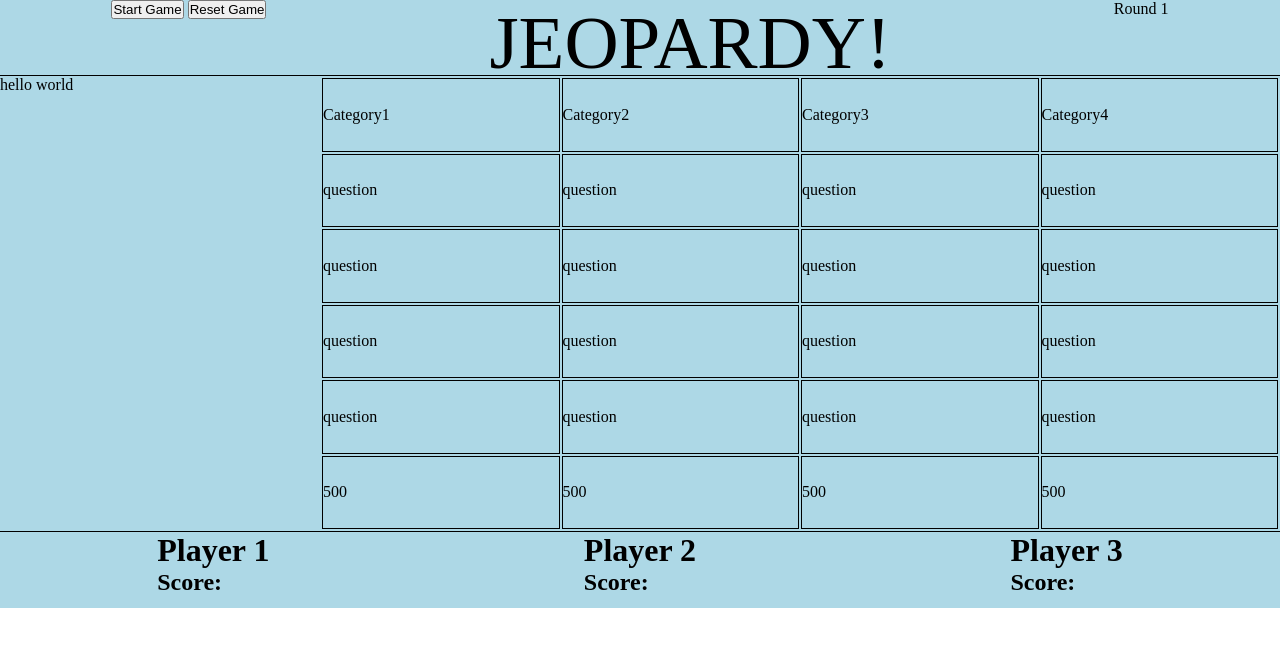
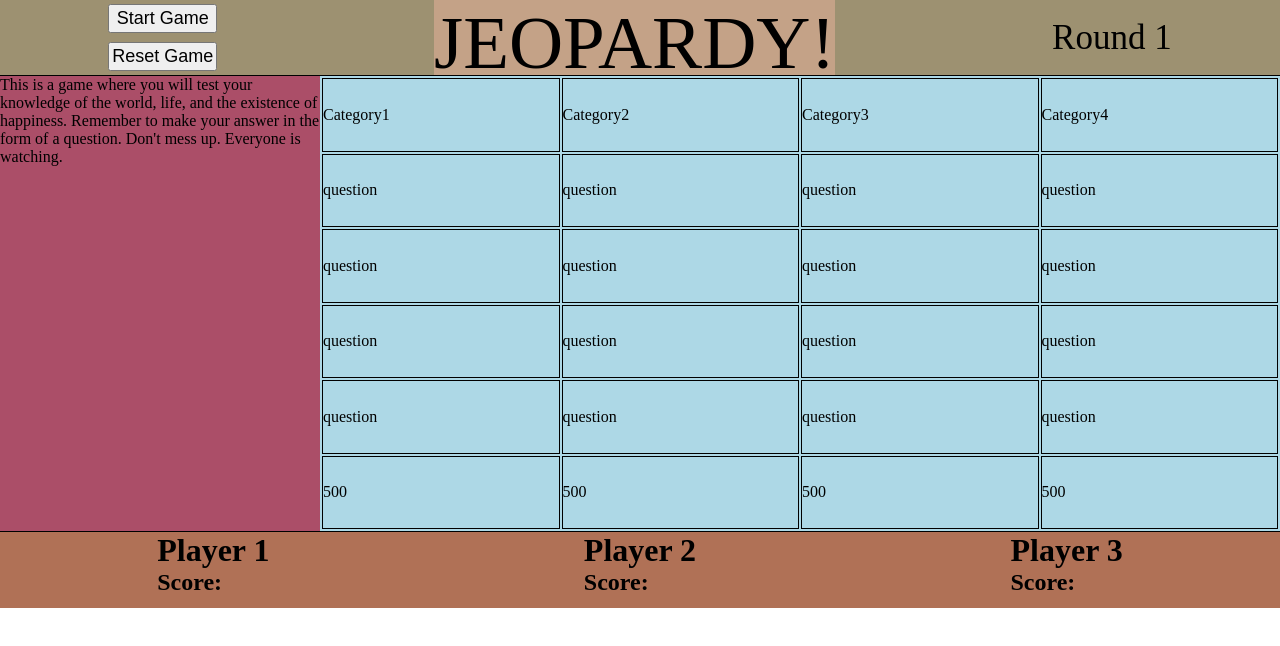
Before and after one commit to pvinthemix/jeopardy, a plain HTML site: page index.html in a window 1280 px wide. Drawn offline with Linux system fonts and the light colour scheme.

Commit message:
continues basic styling, adds color

```diff
--- a/index.html
+++ b/index.html
@@ -7,7 +7,7 @@
 <body>
   <main>
     <nav class="top-navigation-container">
-      <div>
+      <div class="game-menu">
         <button class="start-game">Start Game</button>
         <button class="reset-game">Reset Game</button>
       </div>
@@ -20,7 +20,7 @@
     </nav>
     <section class="gameboard-container">
       <div class="game-instruction-container">
-        <p>hello world</p>
+        <p>This is a game where you will test your knowledge of the world, life, and the existence of happiness.  Remember to make your answer in the form of a question.  Don't mess up.  Everyone is watching.</p>
 
       </div>
       <table class='game-question-table'>
--- a/style.css
+++ b/style.css
@@ -12,7 +12,20 @@ main {
   grid-template-rows: 1fr 6fr 1fr;
 }
 
+.game-menu {
+  display: flex;
+  flex-direction: column;
+  justify-content: space-around;
+}
+
+.start-game,
+.reset-game {
+  font-size: 18px;
+  padding: 2px;
+}
+
 .top-navigation-container {
+  background-color: #9d9171;
   border-bottom: solid 1px black;
   display: flex;
   flex-direction: row;
@@ -26,13 +39,30 @@ main {
   grid-template-columns: 1fr 3fr;
 }
 
+.game-instruction-container {
+  background-color: #AB4E68;
+}
+
 .bottom-navigation-container {
+  background-color: #B07156;
+}
+
+.title-game {
+  background-color: #c4a287;
+  font-size: 75px;
+  height: 75px;
 
 }
 
-.title-game {
-  height: 75px;
-  font-size: 75px;
+.round-display {
+  display: flex;
+ /* flex-direction: column;*/
+  justify-content: center;
+  align-items: center;
+}
+
+.round-display p {
+  font-size: 35px;
 }
 
 .game-question-table {
```
